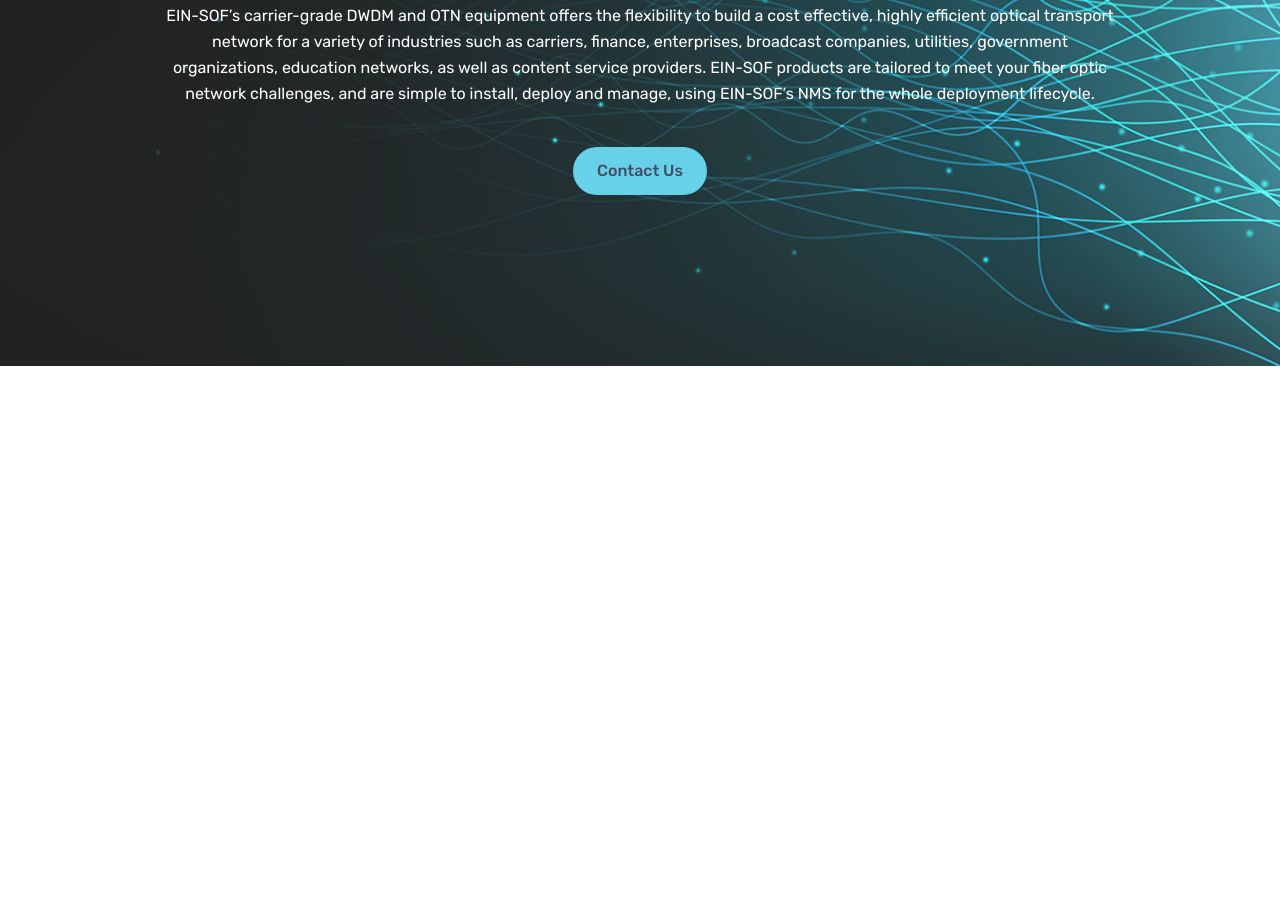
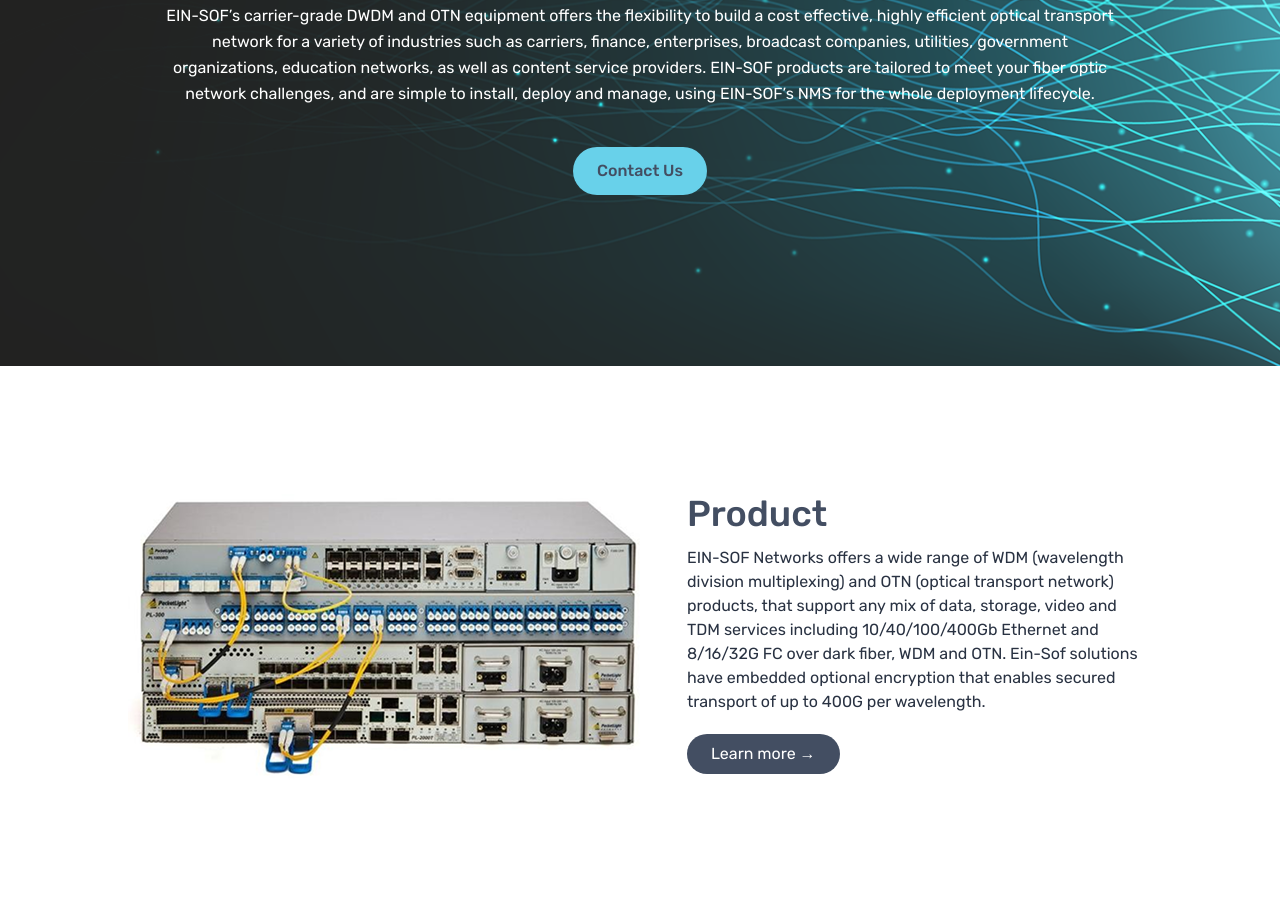
Before and after one commit to christianyitzak/ein-sof, a website: page index.html in a window 1280 px wide. Shown: the part 434-1343 px from the top of the page. Before the commit the page ends 800 px from the top, so only its background shows below. Drawn offline with Linux system fonts and the light colour scheme.

Commit message:
feat: create product section

```diff
--- a/index.html
+++ b/index.html
@@ -41,5 +41,16 @@
                 <a href="#" class="text-[#434E62] bg-[#68D1EA] rounded-full p-3 px-6 font-medium">Contact Us</a>
             </section>
         </div>
+
+        <section class="flex max-w-5xl mx-auto gap-10 py-32">
+            <img src="src/img/product-banner.png" alt="Product image">
+            <div class="flex flex-col">
+                <h2 class="text-4xl font-medium text-[#434E62] mb-3">Product</h2>
+                <p class="text-[#293242] mb-5">
+                    EIN-SOF Networks offers a wide range of WDM (wavelength division multiplexing) and OTN (optical transport network) products, that support any mix of data, storage, video and TDM services including 10/40/100/400Gb Ethernet and 8/16/32G FC over dark fiber, WDM and OTN. Ein-Sof solutions have embedded optional encryption that enables secured transport of up to 400G per wavelength.
+                </p>
+                <a href="#" class="text-white bg-[#434E62] rounded-full p-2 px-6 w-fit">Learn more &rarr;</a>
+            </div>
+        </section>
     </body>
 </html>
```
Also changed, not shown: src/img/product-banner.png (added), src/output.css.
